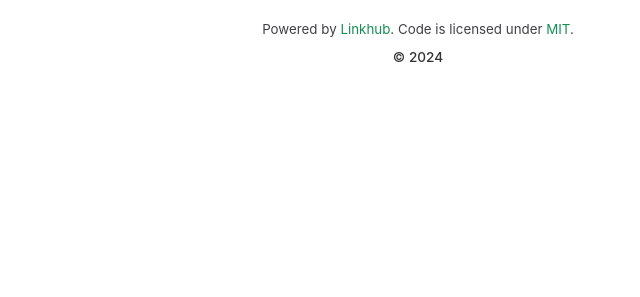
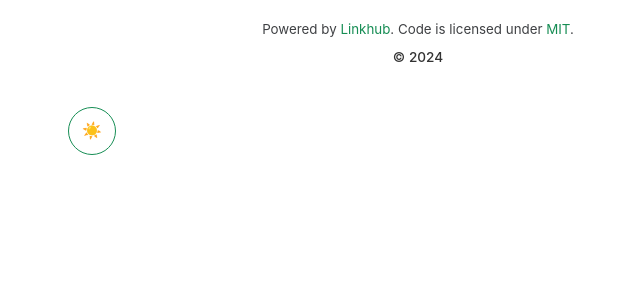
Before and after one commit to xiskg/link-bio, a Jekyll site: the page built from index.html, in a window 1280 px wide. Shown: the part 469-766 px from the top of the page, without its empty margins (222-862 px from the left). Built offline with Jekyll 4.4.1, drawn with Linux system fonts in a browser that asks for light colours; nearby versions of some CDN libraries; comment, search, counter and statistics services are not loaded.

Commit message:
Update default.html

```diff
--- a/_layouts/default.html
+++ b/_layouts/default.html
@@ -40,9 +40,9 @@
             </div>
         </header>
 
-        <!-- Dark / Light Mode Switch
+        <!-- Dark / Light Mode Switch -->
         <a class="bd-primary is-rounded is-center" href="#" id="theme-switch" onclick="switchMode(this); return false;"
-            aria-label="Switch Theme" role="button">☀️</a> -->
+            aria-label="Switch Theme" role="button">☀️</a>
         <!-- Social Media Links -->
         {% include social.html %}
 
```
